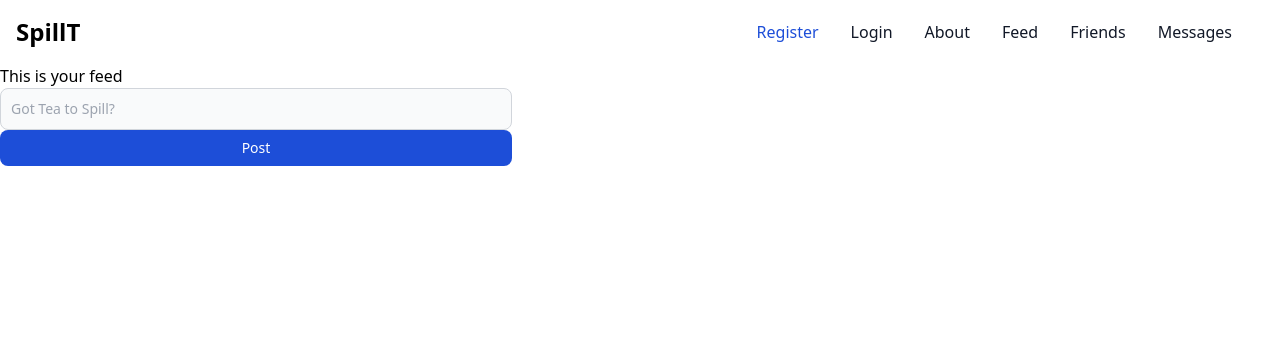
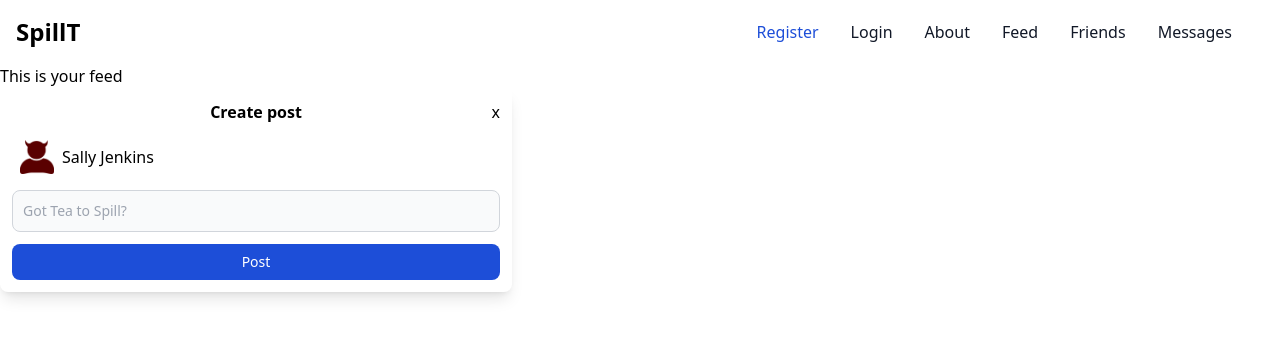
Before and after one commit to momoiyer/spillT, a Next.js app in the folder front-end/: page /feed in a window 1280 px wide. Shown: the top 338 px of the page. Built offline with nearby package versions, Linux system fonts and the light colour scheme.

Commit message:
Add margin and positions

```diff
--- a/front-end/components/CreatePost.tsx
+++ b/front-end/components/CreatePost.tsx
@@ -1,6 +1,22 @@
+import ProfilePicture from "./common/ProfilePicture";
+
 const CreatePost = () => {
   return (
-    <div className="flex-col w-[32rem]">
+    <div className="flex flex-col justify-items-center w-[32rem] shadow-lg p-3 rounded-lg">
+      <div className="flex justify-center relative">
+        <span className="font-semibold">Create post</span>
+        <p className="absolute top-0 right-0">x</p>
+      </div>
+      <div className="flex items-center mt-2 mb-2">
+        <ProfilePicture
+          imageUrl="/profile.png"
+          altText="Profile Picture"
+          imageWidth={50}
+          imageHeight={30}
+          styleClass="p-2"
+        />
+        <p>Sally Jenkins</p>
+      </div>
       <div>
         <input
           type="text"
@@ -10,7 +26,7 @@ const CreatePost = () => {
         />
         <button
           type="submit"
-          className="text-white absolute bg-blue-700 hover:bg-blue-800 focus:ring-4 focus:outline-none focus:ring-blue-300 font-medium rounded-lg text-sm px-4 py-2 dark:bg-blue-600 dark:hover:bg-blue-700 dark:focus:ring-blue-800 w-[32rem]"
+          className="text-white bg-blue-700 hover:bg-blue-800 focus:ring-4 focus:outline-none focus:ring-blue-300 font-medium rounded-lg text-sm px-4 py-2 dark:bg-blue-600 dark:hover:bg-blue-700 dark:focus:ring-blue-800 w-full mt-3"
         >
           Post
         </button>
```
